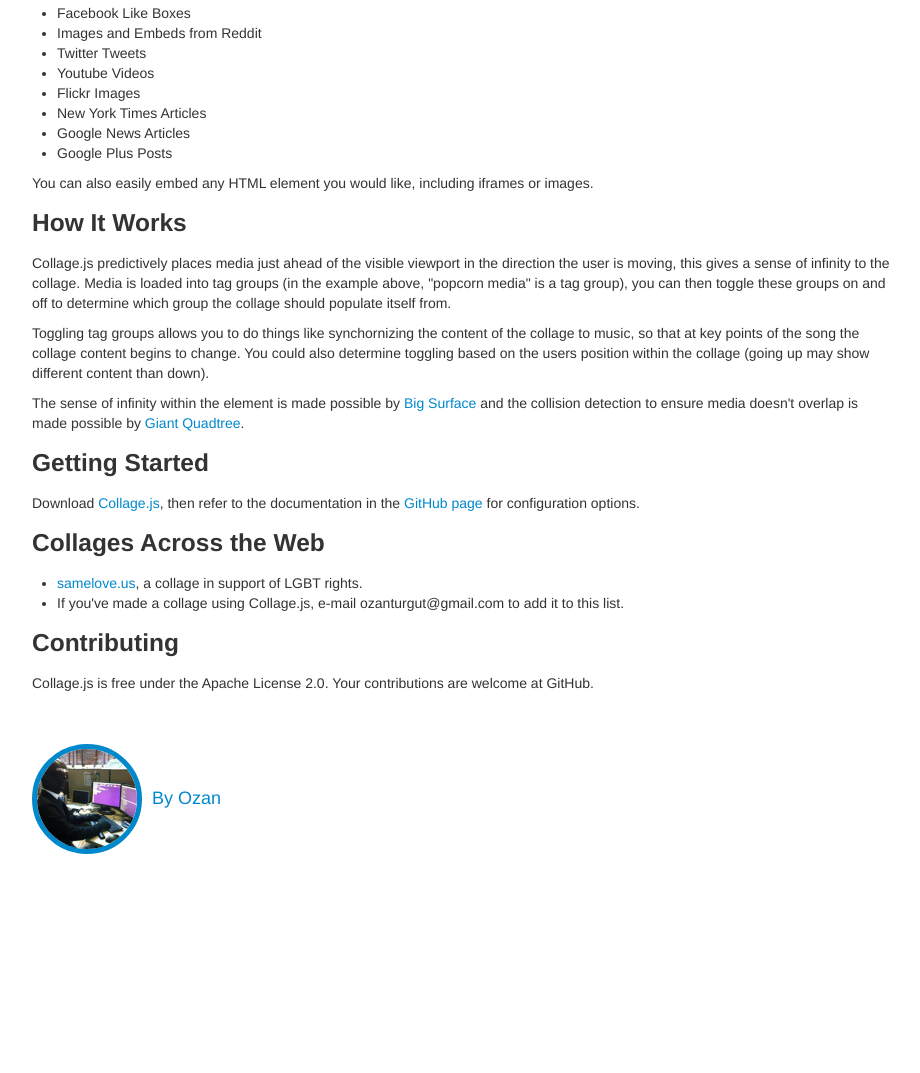
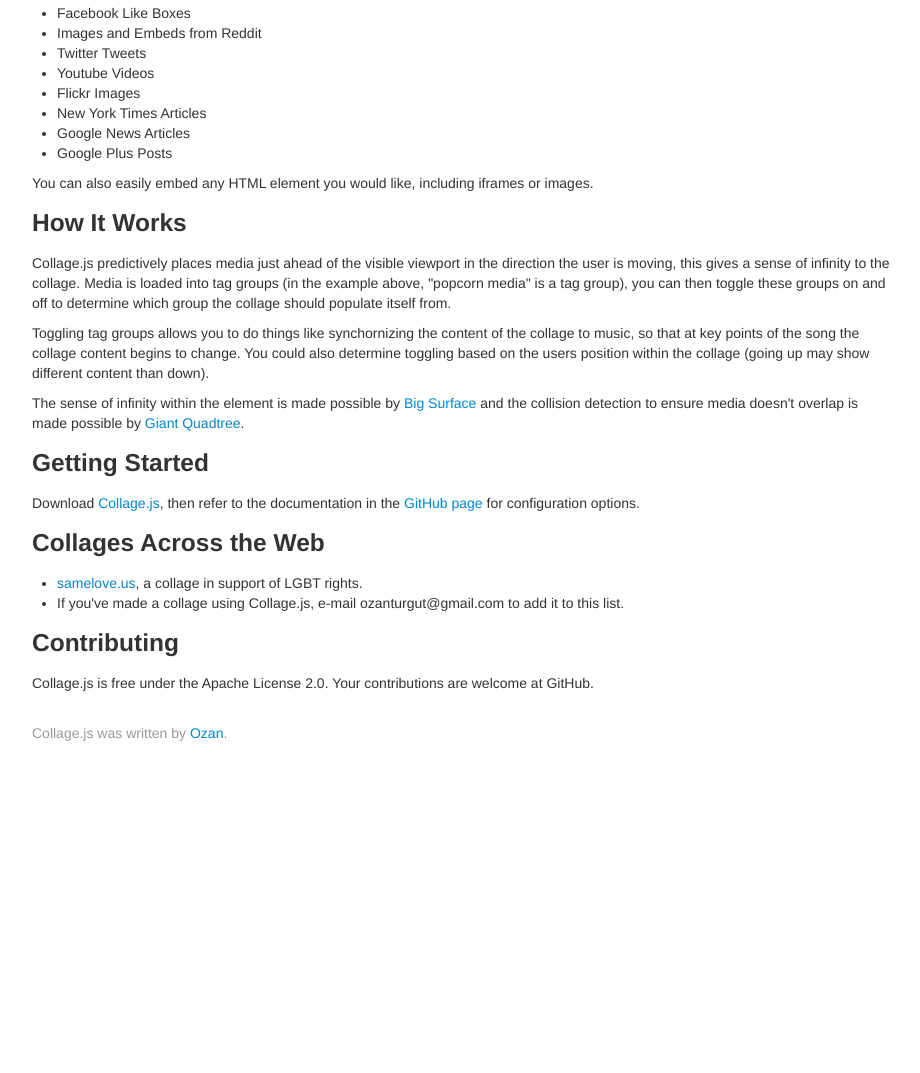
Before and after one commit to unsetbit/collage, a plain HTML site: page index.html in a window 1280 px wide. Shown: the part 1346-2419 px from the top of the page, without its empty margins (178-1098 px from the left). After the commit the page ends 2289 px from the top, so only its background shows below. Drawn offline with Linux system fonts and the light colour scheme; a script that the page names is missing.

Commit message:
Modesty is a virtue
Signed-off-by: Ozan Turgut <ozanturgut@gmail.com>

```diff
--- a/index.html
+++ b/index.html
@@ -87,13 +87,12 @@
         </ul>
         <h3>Contributing</h3>
         <p>
+
           Collage.js is free under the Apache License 2.0. Your contributions are welcome at GitHub.
         </p>
-        <a style="margin-top:30px; display:block; line-height:150px; font-size:18px; text-decoration:none;" href="http://oztu.org">
-          <img src="me.png" style=" vertical-align:middle; width:100px; height:100px; margin-right:5px; border-radius:76px; border:5px solid #08c;" />
-
-          By Ozan
-        </a>
+        <span style="margin-top:30px; display:block; font-size:14px; color:#999;" href="http://oztu.org">
+          Collage.js was written by <a href="http://ozan.io">Ozan</a>.
+        </span>
       </div>
       <div style="height:200px"> </div>
     </div>
```
